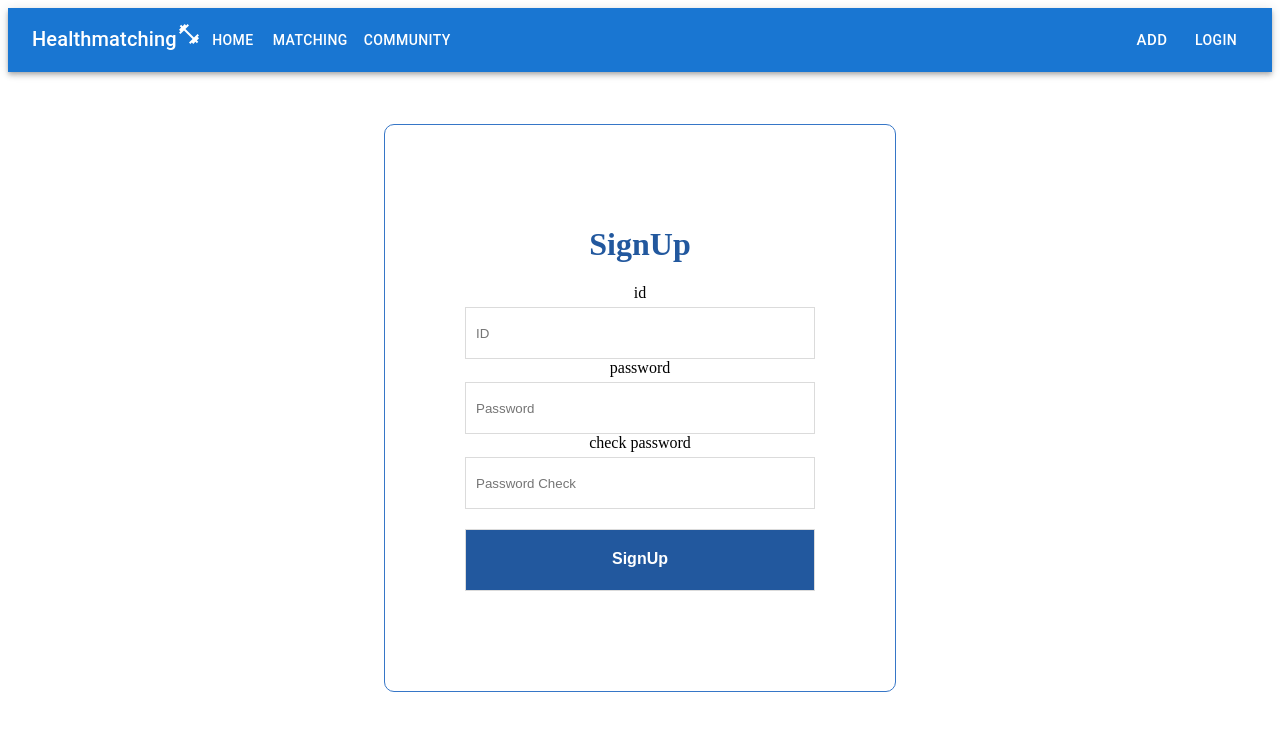
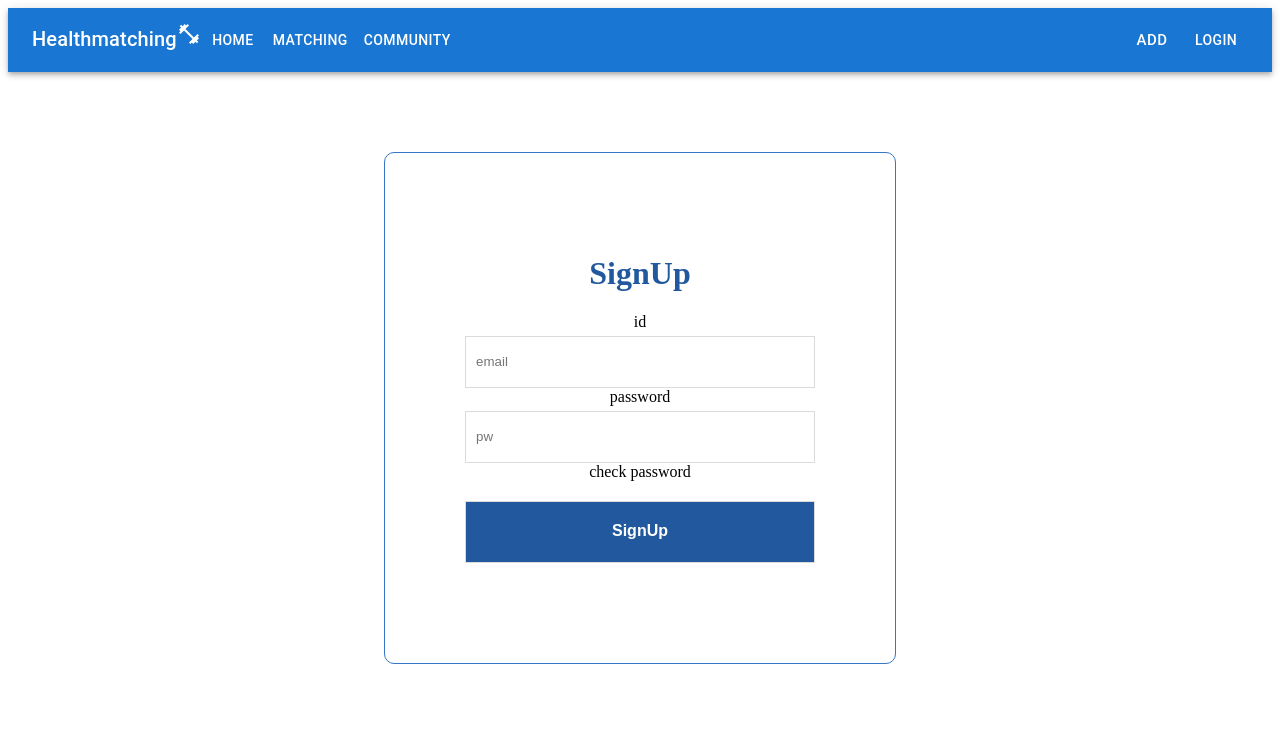
Before and after one commit to seo-jiwon/React-Web-Health-Match, a React (Create React App) app: page /signup in a window 1280 px wide. Shown: the top 730 px of the page. Built offline with nearby package versions, Linux system fonts and the light colour scheme.

Commit message:
회원가입 DB 전달, 로그인 시 DB 비교

```diff
--- a/src/pages/Login.js
+++ b/src/pages/Login.js
@@ -3,22 +3,36 @@ import Navbar from './Navbar';
 import { Link } from "react-router-dom";
 import { useForm } from "react-hook-form";
 import './Login.css'
+import axios from "axios";
 
 
 export default function Login() {
-    const { register, watch, handleSubmit} = useForm();
-    const onValid = (data) => console.log(data, "onvalid");
-    const onInvalid = (data) => console.log(data, "onInvalid");
+    const { register, watch, handleSubmit, errors} = useForm();
+    const onValid = (data) => {
+        const {email, pw} = data;
+        axios.post("http://localhost:5000/login/signin", {email, pw})
+        .then(response => {
+            console.log(response.data, "onvalid");
+            alert("로그인을 성공하였습니다.");
+        })
+        .catch(error => {
+            console.log(error.data, "onInvalid");
+            alert("로그인을 실패하였습니다.");
+        });
+    };
+
+
+
 
     return (
         <div className="Login">
             <Navbar />
             <div className="container">
-                <form className="login-form" onSubmit={handleSubmit(onValid, onInvalid)}>
+                <form className="login-form" onSubmit={handleSubmit(onValid)}>
                     <h1 className="login-h1">Login</h1>
                     <input
-                        {...register("id", { required: "id error", minLength: 5 } )}
-                        type = "email"
+                        {...register("email", { required: "email error", minLength: 5 } )}
+                        type = "text"
                         placeholder = "ID"
                         />
                     <input
--- a/src/pages/SignUp.js
+++ b/src/pages/SignUp.js
@@ -1,38 +1,54 @@
 import React, { useState } from "react";
 import Navbar from './Navbar';
 import { Link } from "react-router-dom";
-import { useForm } from "react-hook-form";
+import { useForm, useFormState } from "react-hook-form";
 import './SignUp.css'
+import axios from "axios";
 
 export default function SignUp() {
-  const { register, watch, handleSubmit} = useForm();
-    const onValid = (data) => console.log(data, "onvalid");
-    const onInvalid = (data) => console.log(data, "onInvalid");
+    const { register, watch, handleSubmit, errors} = useForm();
+
+
+    const onValid = (data) => {
+        const {email, pw} = data;
+        axios.post("http://localhost:5000/login/signup", {email, pw})
+        .then(response => {
+            console.log(response.data, "onvalid");
+            alert("회원가입을 성공하였습니다.");
+        })
+        .catch(error => {
+            console.log(error.data, "onInvalid");
+            alert("회원가입을 실패하였습니다.");
+        });
+    };
 
     return (
         <div className="SignUp">
             <Navbar />
             <div className="container">
-                <form className="signup-form" onSubmit={handleSubmit(onValid, onInvalid)}>
+                <form className="signup-form" onSubmit={handleSubmit(onValid)}>
                     <h1 className="signup-h1">SignUp</h1>
                     id
                     <input
-                        {...register("id", { required: "id error", minLength: 5 } )}
+                        {...register("email", { required: "email error" } )}
                         type = "email"
-                        placeholder = "ID"
+                        placeholder = "email"
                         />
                     password
                     <input
-                        {...register("password", { required: "password error", minLength: 5 })}
+                        {...register("pw", { required: "pw error",
+                        minLength:{
+                            value:8,
+                            message:"비밀번호는 8자 이상이어야 합니다,"} })}
                         type = "password"
-                        placeholder = "Password"
+                        placeholder = "pw"
                         />
                     check password
-                    <input
+                    {/* <input
                         {...register("passwordCheck", { required: "password check error" })}
-                        type = "passwordcheck"
+                        type = "password"
                         placeholder = "Password Check"
-                        />
+                        /> */}
                     <input className="signup-btn" type="submit" value="SignUp" />
                 </form>
             </div>
```
Also changed, not shown: 1 other file (tests, documents, lock files or other folders).
